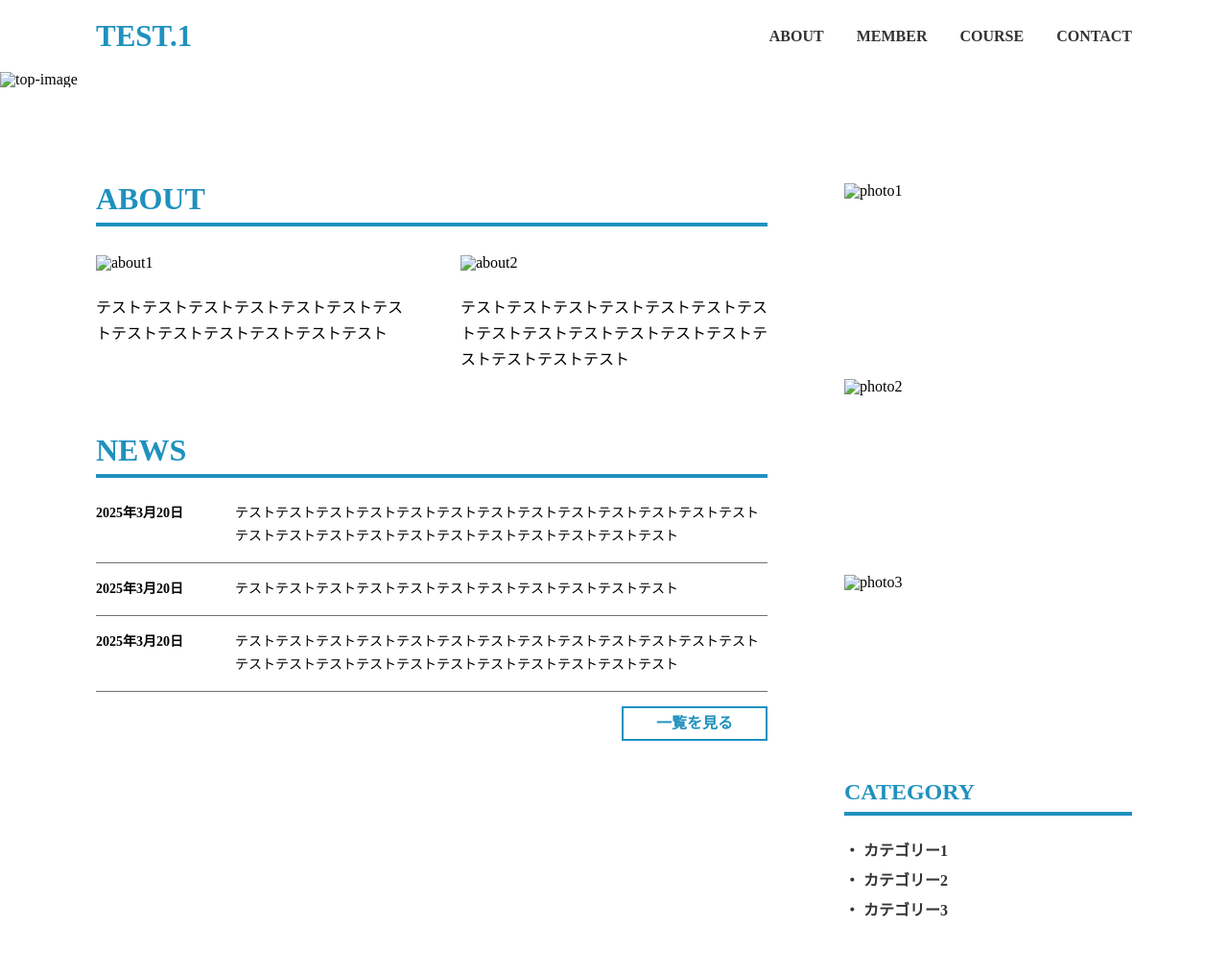
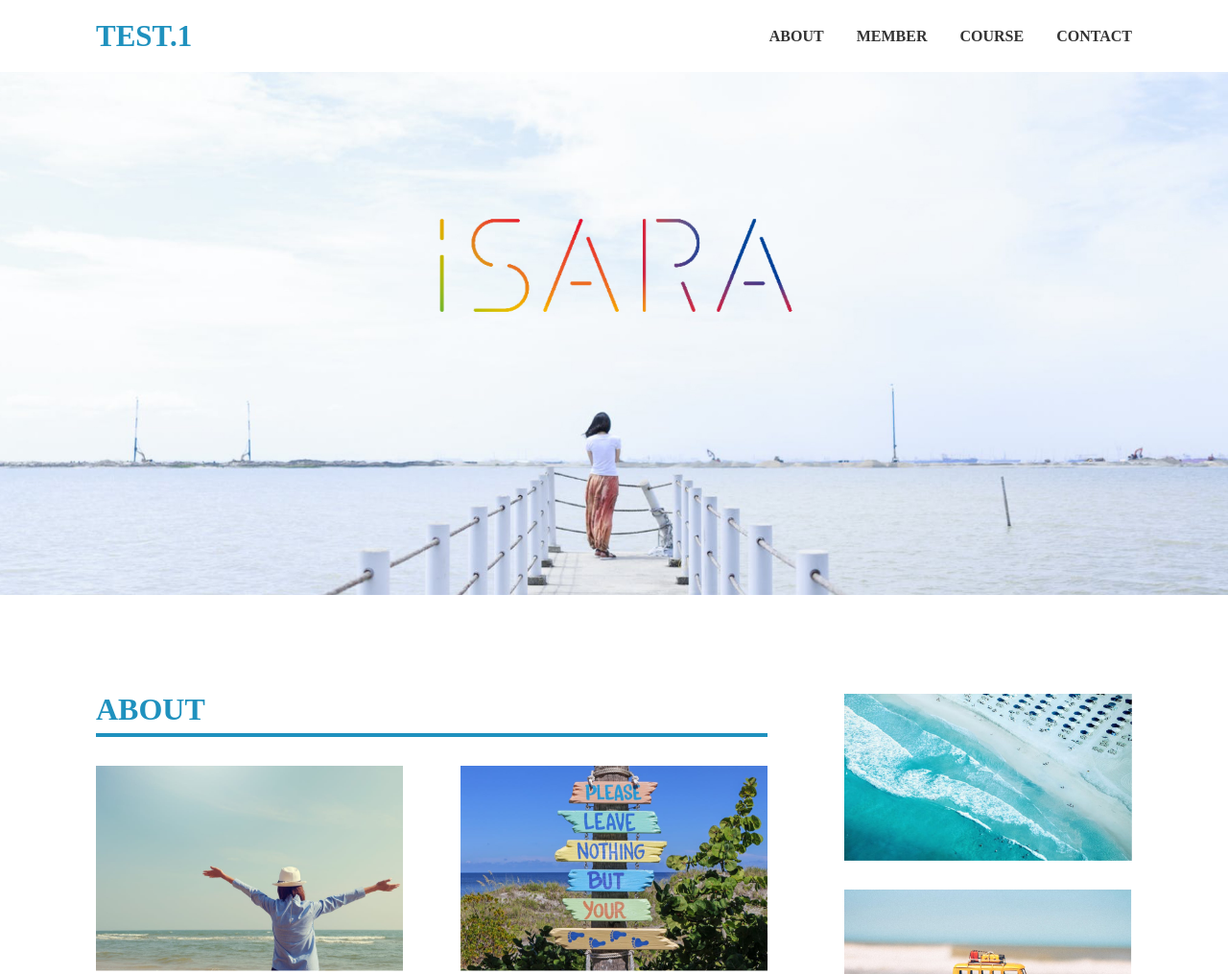
Before and after one commit to yoshipooh/yoshipooh.github.io, a plain HTML site: page index.html in a window 1280 px wide. Shown: the top 1015 px of the page at 96% size. Drawn offline with Linux system fonts and the light colour scheme; files that its build step writes are made by us from their sources.

Commit message:
Update index.html

```diff
--- a/index.html
+++ b/index.html
@@ -4,9 +4,9 @@
   <meta charset="UTF-8">
   <meta name="viewport" content="width=device-width, initial-scale=1.0">
   <meta name="iSara" content="iSara">
-  <link rel="stylesheet" href="css/reset.css">
-  <link rel="stylesheet" href="css/stylesheet.css">
-  <link rel="stylesheet" href="css/responsive.css">
+  <link rel="stylesheet" href="reset.css">
+  <link rel="stylesheet" href="stylesheet.css">
+  <link rel="stylesheet" href="responsive.css">
   <title>iSara</title>
 </head>
 
@@ -25,7 +25,7 @@
     </div>
   </header>
 
-  <img class="top-image" src="img/top.jpg" alt="top-image">
+  <img class="top-image" src="top.jpg" alt="top-image">
 
   <div class="main-inner">
     <div class="left-inner">
@@ -33,11 +33,11 @@
         <div class="about-title">ABOUT</div>
         <div class="about-contents">
           <div class="about-content">
-            <img class="about-photo" src="img/about1.jpg" alt="about1">
+            <img class="about-photo" src="about1.jpg" alt="about1">
             <p>テストテストテストテストテストテストテストテストテストテストテストテストテスト</p>
           </div><!-- /.abount-content -->
           <div class="about-content">
-            <img class="about-photo" src="img/about2.jpg" alt="about2">
+            <img class="about-photo" src="about2.jpg" alt="about2">
             <p>テストテストテストテストテストテストテストテストテストテストテストテストテストテストテストテストテスト</p>
           </div><!-- /.abount-content -->
         </div><!-- /.about-contents -->
@@ -68,9 +68,9 @@
 
     <div class="side-inner">
       <div class="side-images">
-      <img class="side-image" src="img/side1.jpg" alt="photo1">
-      <img class="side-image" src="img/side2.jpg" alt="photo2">
-      <img class="side-image" src="img/side3.jpg" alt="photo3">
+      <img class="side-image" src="side1.jpg" alt="photo1">
+      <img class="side-image" src="side2.jpg" alt="photo2">
+      <img class="side-image" src="side3.jpg" alt="photo3">
       </div>
       <div class="category">
         <div class="subtitle">CATEGORY</div>
```
